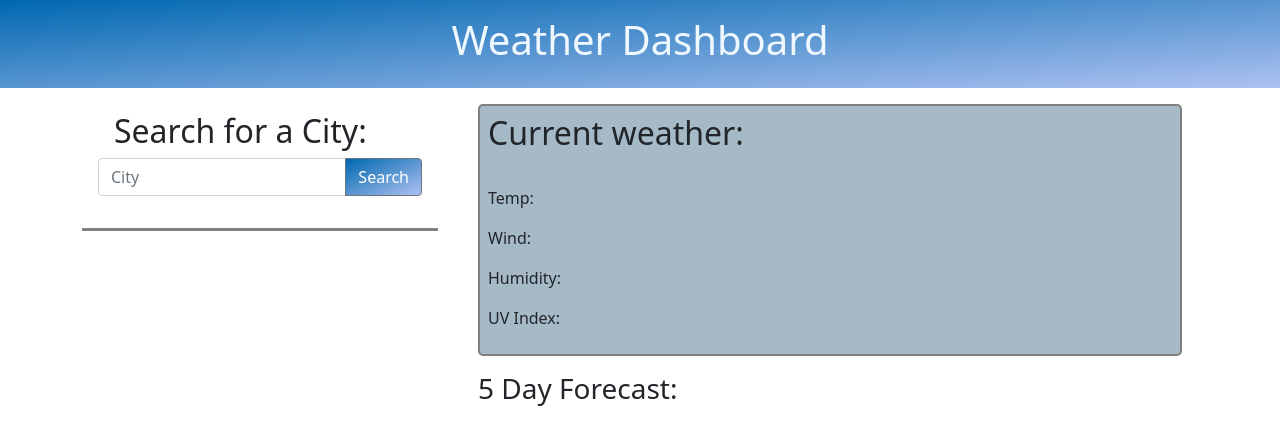
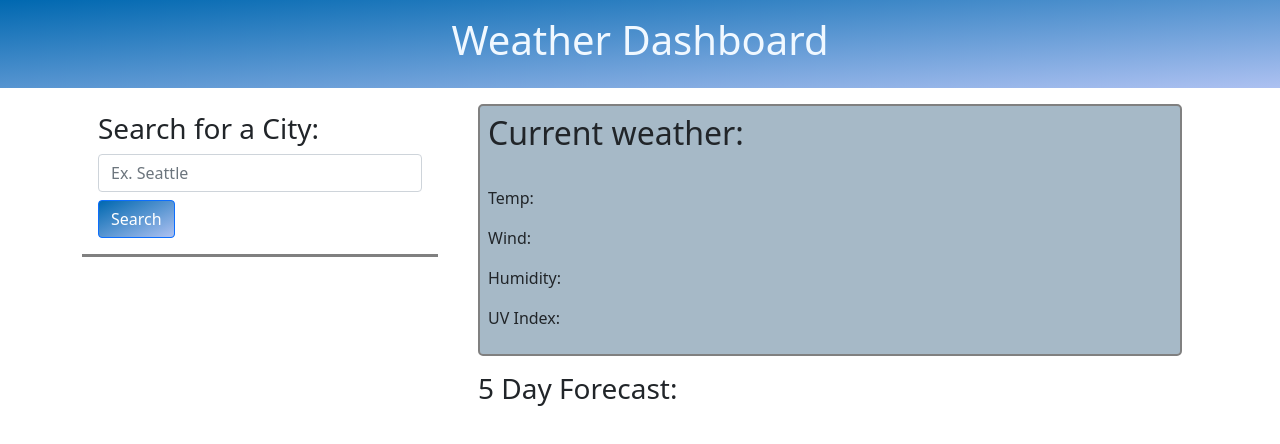
Before and after one commit to brysgithub/weather-dashboard-hw6, a plain HTML site: page index.html in a window 1280 px wide. Drawn offline with nearby package versions, Linux system fonts and the light colour scheme.

Commit message:
fixed submit button

```diff
--- a/assets/css/style.css
+++ b/assets/css/style.css
@@ -18,6 +18,7 @@
     background-color: white;
     border: none;
     white-space: nowrap;
+    padding: 0.5rem 0rem;
 }
 
 .current-card {
@@ -30,6 +31,7 @@
 .btn {
     background-image: linear-gradient(to bottom right, #0068B0, #ADC1F1);
     color: white;
+    margin-top: 0.5rem;
 }
 
 .card {
--- a/assets/js/script.js
+++ b/assets/js/script.js
@@ -91,7 +91,7 @@ cityFormEl.addEventListener('submit', citySubmit);
 // Render 5 day cards
 function renderCity5Day(data) {
 
-    for (let i = 0; i < 6; i++) {
+    for (let i = 1; i < 6; i++) {
 
         var cardTemplate =
         `<div id="0" class="card" style="width: 10rem;">
@@ -107,3 +107,7 @@ function renderCity5Day(data) {
         $('#forecast-box').append(cardTemplate);
     }
 };
+
+function saveSearch() {
+
+}
--- a/index.html
+++ b/index.html
@@ -18,10 +18,19 @@
         <div class="row">
             <section class="col-4">
                 <div class="search-form">
-                    <h2 class="card-header">Search for a City:</h2>
-                    <form id="city-form" class="input-group mb-3">
+                    <h3 class="card-header">Search for a City:</h3>
+                    <!-- <form id="city-form" class="input-group mb-3">
                         <input id="city-input" type="text" class="form-control" placeholder="City"></input>
-                        <button class="btn btn-outline-secondary" type="button" onclick="submit">Search</button>
+                        <button class="btn btn-outline-secondary" type="submit">Search</button>
+                    </form> -->
+                    <form id="city-form" class="col">
+                        <div class="col-auto">
+                          <label for="inputCity" class="visually-hidden">Input City</label>
+                          <input type="text" class="form-control" id="city-input" placeholder="Ex. Seattle">
+                        </div>
+                        <div class="col-12 mx-auto">
+                          <button type="submit" class="btn btn-primary">Search</button>
+                        </div>
                     </form>
                 </div>
                 <div class="search-history">
```
